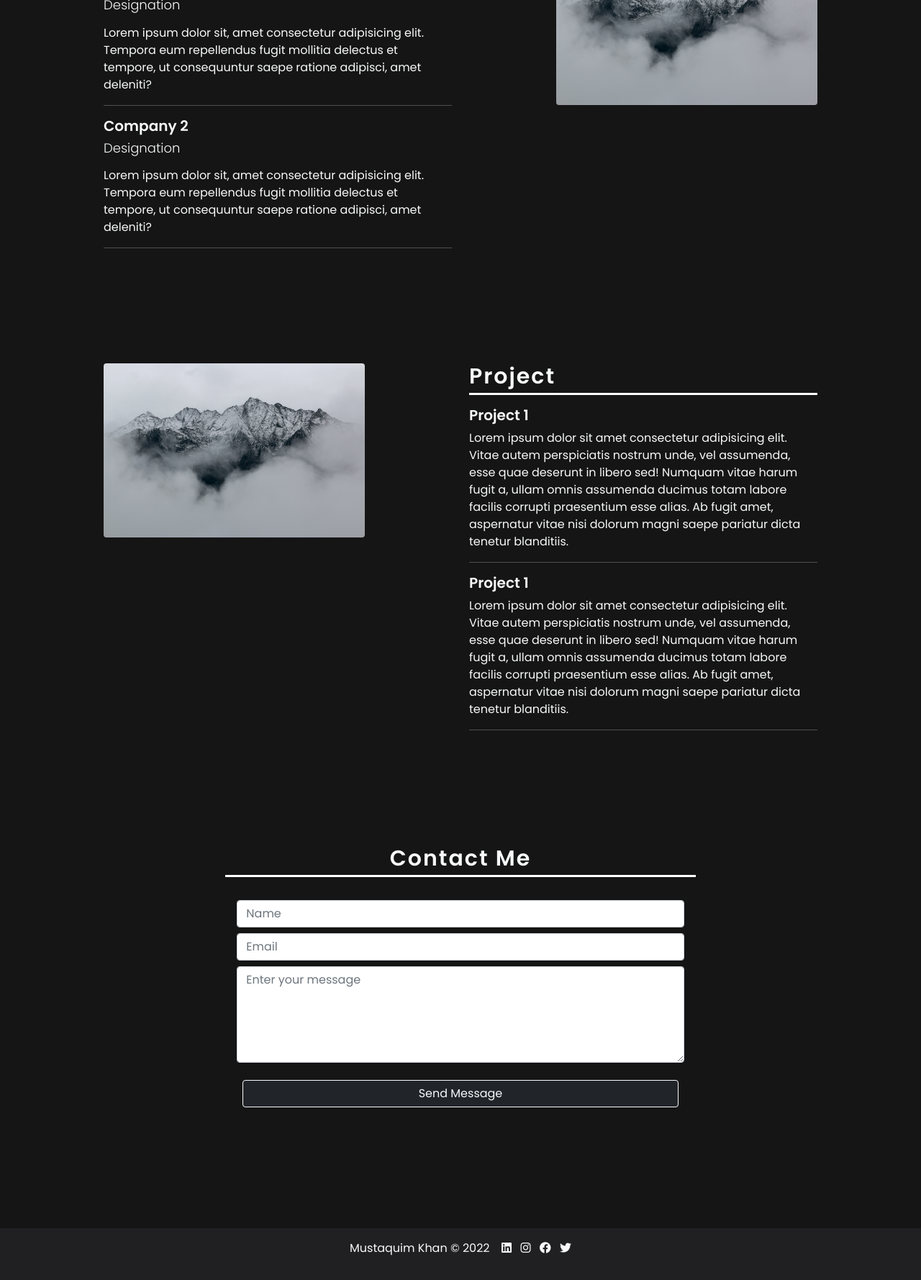
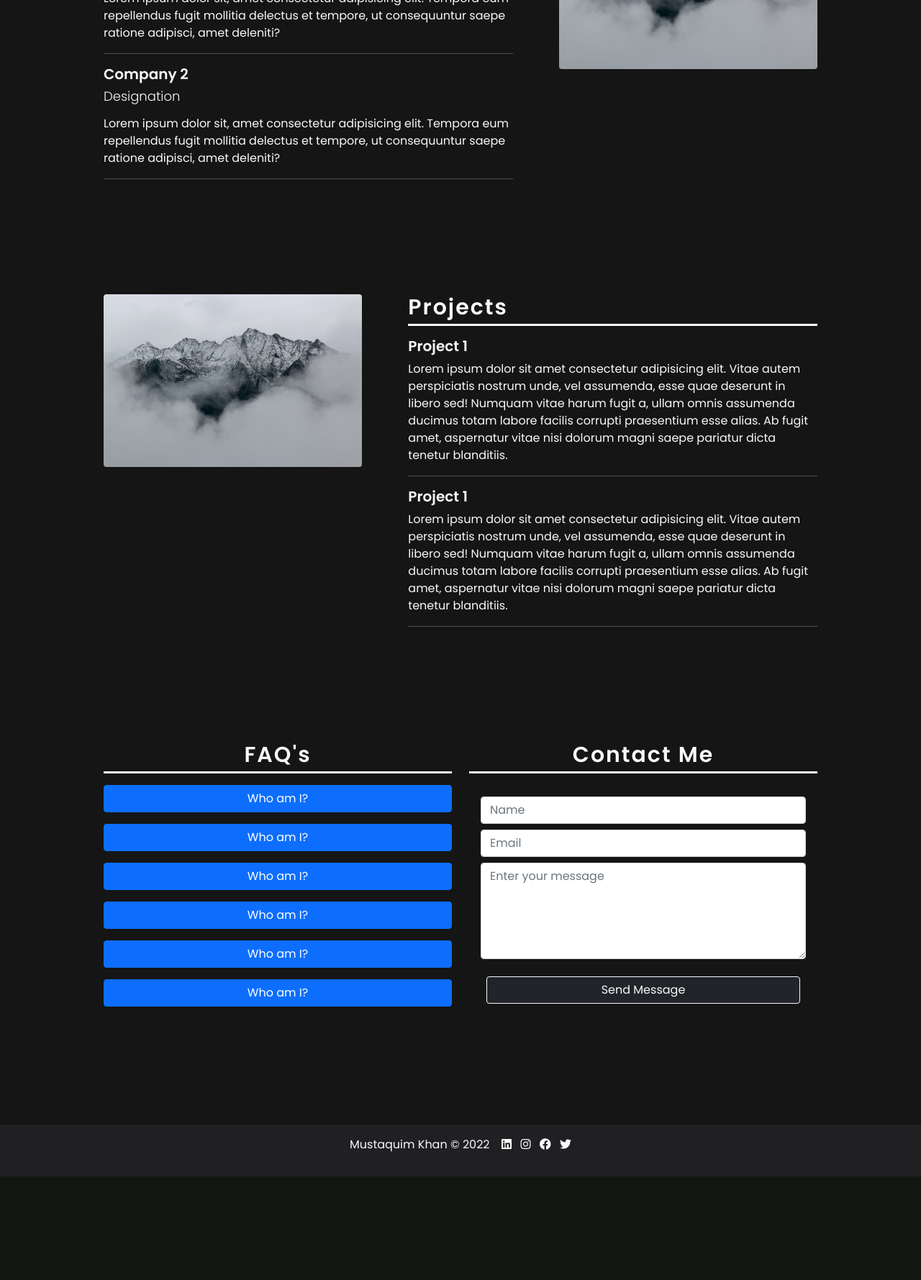
Before and after one commit to sahil-asheikh/Mustaquim-Portfolio, a PHP site: page / in a window 1280 px wide. Shown: the part 1632-3411 px from the top of the page at 72% size. After the commit the page ends 3267 px from the top, so only its background shows below. Run offline with PHP 8.4, Linux system fonts and the light colour scheme; some libraries are stand-ins or nearby versions; some web fonts are replaced.

Commit message:
faq section added 12-04-2022-11:29

```diff
--- a/assets/css/style.css
+++ b/assets/css/style.css
@@ -276,7 +276,7 @@ section .container>* {
 }
 
 .about-img {
-    width: 75%;
+    width: 90%;
 }
 
 .font-nautigal {
--- a/index.html
+++ b/index.html
@@ -14,7 +14,7 @@
 
 <body>
     <header>
-        <nav class="navbar navbar-expand-lg navbar-light bg-light">
+        <nav class="navbar navbar-expand-lg navbar-light fixed-top bg-light">
             <div class="container">
                 <a class="navbar-brand" href="index.html">Mustaquim Khan</a>
                 <button class="navbar-toggler shadow-none" type="button" data-bs-toggle="collapse"
@@ -34,9 +34,15 @@
                             <a class="nav-link" href="#experiances">Experiances</a>
                         </li>
                         <li class="nav-item">
+                            <a class="nav-link" href="#projects">Projects</a>
+                        </li>
+                        <li class="nav-item">
+                            <a class="nav-link" href="#faq">FAQ's</a>
+                        </li>
+                        <li class="nav-item">
                             <a class="nav-link" href="#contact-me">Contact Me</a>
                         </li>
-                        <li class="nav-item dropdown">
+                        <!-- <li class="nav-item dropdown">
                             <a class="nav-link dropdown-toggle" href="#" id="navbarDropdown" role="button"
                                 data-bs-toggle="dropdown" aria-expanded="false">
                                 Catch me
@@ -56,7 +62,7 @@
                                 <li><a class="dropdown-item" href="#"><i class="fab fa-mail"></i> &nbsp; Email</a>
                                 </li>
                             </ul>
-                        </li>
+                        </li> -->
                     </ul>
                 </div>
             </div>
@@ -78,12 +84,12 @@
                 <div class="text-light">
                     <div class="mt-5 pt-5 m-md-5 m-lg-5 m-xl-5 p-md-5 p-lg-5 p-xl-5">
                         <div class="row">
-                            <div class="col-md-6">
+                            <div class="col-md-5">
                                 <div class="text-start">
                                     <img class="about-img rounded" src="assets/img/image.jpg" alt="">
                                 </div>
                             </div>
-                            <div class="col-md-6 mt-5 mt-md-0 mt-lg-0 mt-xl-0">
+                            <div class="col-md-7 mt-5 mt-md-0 mt-lg-0 mt-xl-0">
                                 <h3 class="title text-light">
                                     About
                                     <div class="border-100"></div>
@@ -107,25 +113,25 @@
                                     <div class="row">
                                         <div class="col-6">Auto-Cad</div>
                                         <div class="col-6">
-                                            <div class="bar-80 ps-2 fw-bold">80%</div>
+                                            <div class="bar-80 ps-2 fw-bold rounded">80%</div>
                                         </div>
                                     </div>
                                     <div class="row">
                                         <div class="col-6">Auto-Cad</div>
                                         <div class="col-6">
-                                            <div class="bar-85 ps-2 fw-bold">85%</div>
+                                            <div class="bar-95 ps-2 fw-bold rounded">95%</div>
                                         </div>
                                     </div>
                                     <div class="row">
                                         <div class="col-6">Auto-Cad</div>
                                         <div class="col-6">
-                                            <div class="bar-90 ps-2 fw-bold">90%</div>
+                                            <div class="bar-85 ps-2 fw-bold rounded">85%</div>
                                         </div>
                                     </div>
                                     <div class="row">
                                         <div class="col-6">Auto-Cad</div>
                                         <div class="col-6">
-                                            <div class="bar-95 ps-2 fw-bold">95%</div>
+                                            <div class="bar-90 ps-2 fw-bold rounded">90%</div>
                                         </div>
                                     </div>
                                 </div>
@@ -139,7 +145,7 @@
                 <div class="text-light">
                     <div class="mt-3 pt-3 m-md-5 m-lg-5 m-xl-5 p-md-5 p-lg-5 p-xl-5">
                         <div class="row">
-                            <div class="col-md-6">
+                            <div class="col-md-7">
                                 <h3 class="title text-light">
                                     Experiances
                                     <div class="border-100"></div>
@@ -161,7 +167,7 @@
                                 </p>
                                 <hr>
                             </div>
-                            <div class="col-md-6 d-none d-md-block d-lg-block d-xl-block">
+                            <div class="col-md-5 d-none d-md-block d-lg-block d-xl-block">
                                 <div class="text-end">
                                     <img class="about-img rounded" src="assets/img/image.jpg" alt="">
                                 </div>
@@ -171,18 +177,18 @@
                 </div>
             </section>
 
-            <section class="project" id="project">
+            <section class="projects" id="project">
                 <div class="text-light">
                     <div class="mt-3 pt- m-md-5 m-lg-5 m-xl-5 p-md-5 p-lg-5 p-xl-5">
                         <div class="row">
-                            <div class="col-md-6 d-none d-md-block d-lg-block d-xl-block">
+                            <div class="col-md-5 d-none d-md-block d-lg-block d-xl-block">
                                 <div class="text-start">
                                     <img class="about-img rounded" src="assets/img/image.jpg" alt="">
                                 </div>
                             </div>
-                            <div class="col-md-6">
+                            <div class="col-md-7">
                                 <h3 class="title text-light">
-                                    Project
+                                    Projects
                                     <div class="border-100"></div>
                                 </h3>
                                 <h4 class="company-title text-light text-light">Project 1</h4>
@@ -213,13 +219,101 @@
                 </div>
             </section>
 
-            <section class="contact-me" id="contact-me">
+            <section class="contact-me">
                 <div class="text-light">
                     <div class="mt-3 pt-3 m-md-5 m-lg-5 m-xl-5 p-md-5 p-lg-5 p-xl-5">
                         <div class="row">
-                            <div class="col-md-12 text-center">
-                                <div class="row">
-                                    <div class="col-md-8 col-lg-8 col-xl-8 offset-md-2 offset-lg-2 offset-xl-2">
+                            <div class="col-md-6 text-center" id="faq">
+                                <h3 class="title text-light">
+                                    FAQ's
+                                    <div class="border-100"></div>
+                                </h3>
+                                <p class="text text-light">
+                                    <button class="btn btn-primary shadow-none w-100" type="button" data-bs-toggle="collapse"
+                                        data-bs-target="#faq-1" aria-expanded="false"
+                                        aria-controls="faq-1">
+                                        Who am I?
+                                    </button>
+                                    <div class="collapse" id="faq-1">
+                                        <div class="card card-body bg-dark">
+                                            Some placeholder content for the collapse component. This panel is hidden by
+                                            default but revealed when the user activates the relevant trigger.
+                                        </div>
+                                    </div>
+                                </p>
+
+                                <p class="text text-light">
+                                    <button class="btn btn-primary shadow-none w-100" type="button" data-bs-toggle="collapse"
+                                        data-bs-target="#faq-2" aria-expanded="false"
+                                        aria-controls="faq-2">
+                                        Who am I?
+                                    </button>
+                                    <div class="collapse" id="faq-2">
+                                        <div class="card card-body bg-dark">
+                                            Some placeholder content for the collapse component. This panel is hidden by
+                                            default but revealed when the user activates the relevant trigger.
+                                        </div>
+                                    </div>
+                                </p>
+
+                                <p class="text text-light">
+                                    <button class="btn btn-primary shadow-none w-100" type="button" data-bs-toggle="collapse"
+                                        data-bs-target="#faq-3" aria-expanded="false"
+                                        aria-controls="faq-3">
+                                        Who am I?
+                                    </button>
+                                    <div class="collapse" id="faq-3">
+                                        <div class="card card-body bg-dark">
+                                            Some placeholder content for the collapse component. This panel is hidden by
+                                            default but revealed when the user activates the relevant trigger.
+                                        </div>
+                                    </div>
+                                </p>
+
+                                <p class="text text-light">
+                                    <button class="btn btn-primary shadow-none w-100" type="button" data-bs-toggle="collapse"
+                                        data-bs-target="#faq-4" aria-expanded="false"
+                                        aria-controls="faq-4">
+                                        Who am I?
+                                    </button>
+                                    <div class="collapse" id="faq-4">
+                                        <div class="card card-body bg-dark">
+                                            Some placeholder content for the collapse component. This panel is hidden by
+                                            default but revealed when the user activates the relevant trigger.
+                                        </div>
+                                    </div>
+                                </p>
+
+                                <p class="text text-light">
+                                    <button class="btn btn-primary shadow-none w-100" type="button" data-bs-toggle="collapse"
+                                        data-bs-target="#faq-5" aria-expanded="false"
+                                        aria-controls="faq-5">
+                                        Who am I?
+                                    </button>
+                                    <div class="collapse" id="faq-5">
+                                        <div class="card card-body bg-dark">
+                                            Some placeholder content for the collapse component. This panel is hidden by
+                                            default but revealed when the user activates the relevant trigger.
+                                        </div>
+                                    </div>
+                                </p>
+
+                                <p class="text text-light">
+                                    <button class="btn btn-primary shadow-none w-100" type="button" data-bs-toggle="collapse"
+                                        data-bs-target="#faq-6" aria-expanded="false"
+                                        aria-controls="faq-6">
+                                        Who am I?
+                                    </button>
+                                    <div class="collapse" id="faq-6">
+                                        <div class="card card-body bg-dark">
+                                            Some placeholder content for the collapse component. This panel is hidden by
+                                            default but revealed when the user activates the relevant trigger.
+                                        </div>
+                                    </div>
+                                </p>
+
+                            </div>
+                            <div class="col-md-6 text-center" id="contact-me">
                                 <h3 class="title text-light">
                                     Contact Me
                                     <div class="border-100"></div>
@@ -228,14 +322,13 @@
                                     <div class="underline-100"></div>
                                     <div class="card-body">
                                         <div class="form-group">
-                                                    <input type="name" name="name" id="name"
-                                                        class="form-control mb-2 text-dark" placeholder="Name" required>
+                                            <input type="name" name="name" id="name" class="form-control mb-2 text-dark"
+                                                placeholder="Name" required>
                                             <input type="email" name="email" id="email"
-                                                        class="form-control mb-2 text-dark" placeholder="Email"
-                                                        required>
+                                                class="form-control mb-2 text-dark" placeholder="Email" required>
                                             <textarea name="message" id="message" cols="30" rows="5"
-                                                        class="form-control mb-4 text-dark"
-                                                        placeholder="Enter your message" required></textarea>
+                                                class="form-control mb-4 text-dark" placeholder="Enter your message"
+                                                required></textarea>
                                         </div>
                                         <div class="my-3 text-center">
                                             <div id="loading-message" class="loading-message text-light"
@@ -260,8 +353,6 @@
                                         </div>
                                     </div>
                                 </form>
-                                    </div>
-                                </div>
                             </div>
                         </div>
                     </div>
```
Lines whose indentation alone changed are shown as unchanged.
